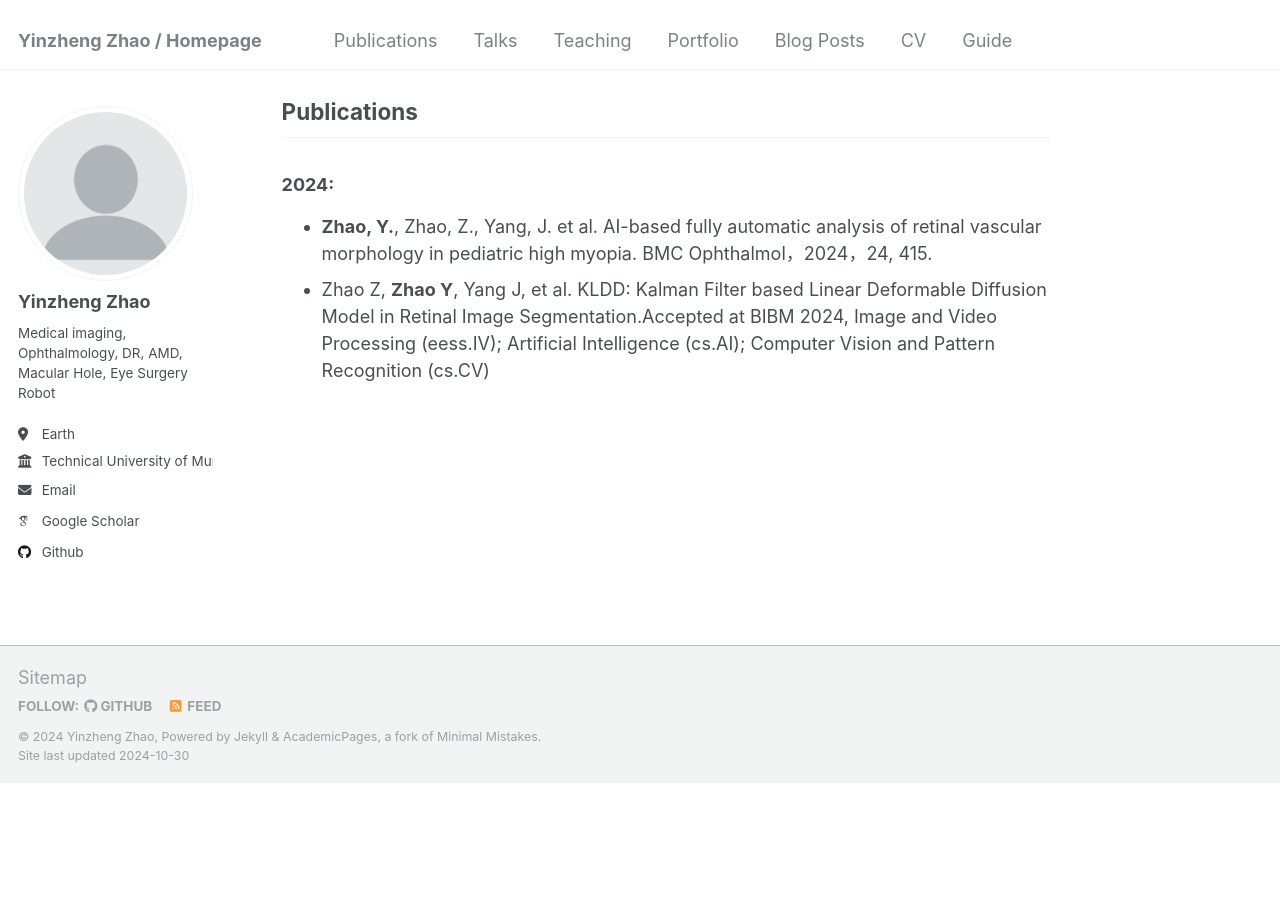
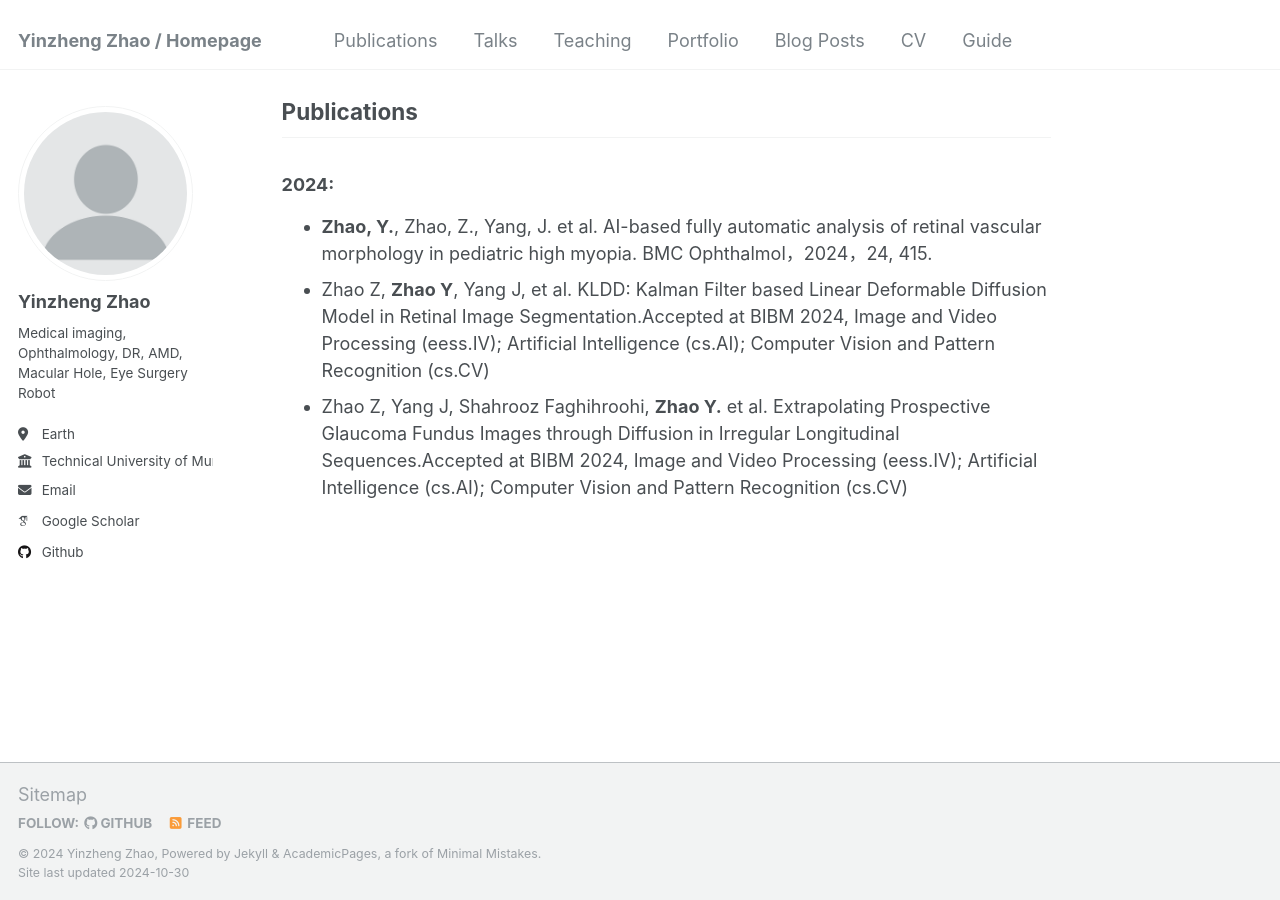
Before and after one commit to rouroumeimei/rouroumeimei.github.io, a Jekyll site: the page built from _pages/about.md, in a window 1280 px wide and 900 px high, scrolled down 974 px. Built offline with Jekyll 4.4.1, drawn with Linux system fonts in a browser that asks for light colours; some web fonts are replaced; before the commit the page ends 1757 px from its top, so only the background shows below that.

Commit message:
Update about.md

```diff
--- a/_pages/about.md
+++ b/_pages/about.md
@@ -35,3 +35,4 @@ Dissemination of key techniques for dynamic stereoscopic visual impairment asses
 
 - **Zhao, Y.**, Zhao, Z., Yang, J. et al. AI-based fully automatic analysis of retinal vascular morphology in pediatric high myopia. BMC Ophthalmol，2024，24, 415.
 - Zhao Z, **Zhao Y**, Yang J, et al. KLDD: Kalman Filter based Linear Deformable Diffusion Model in Retinal Image Segmentation.Accepted at BIBM 2024, Image and Video Processing (eess.IV); Artificial Intelligence (cs.AI); Computer Vision and Pattern Recognition (cs.CV)
+- Zhao Z, Yang J, Shahrooz Faghihroohi, **Zhao Y.** et al. Extrapolating Prospective Glaucoma Fundus Images through Diffusion in Irregular Longitudinal Sequences.Accepted at BIBM 2024, Image and Video Processing (eess.IV); Artificial Intelligence (cs.AI); Computer Vision and Pattern Recognition (cs.CV)
```
